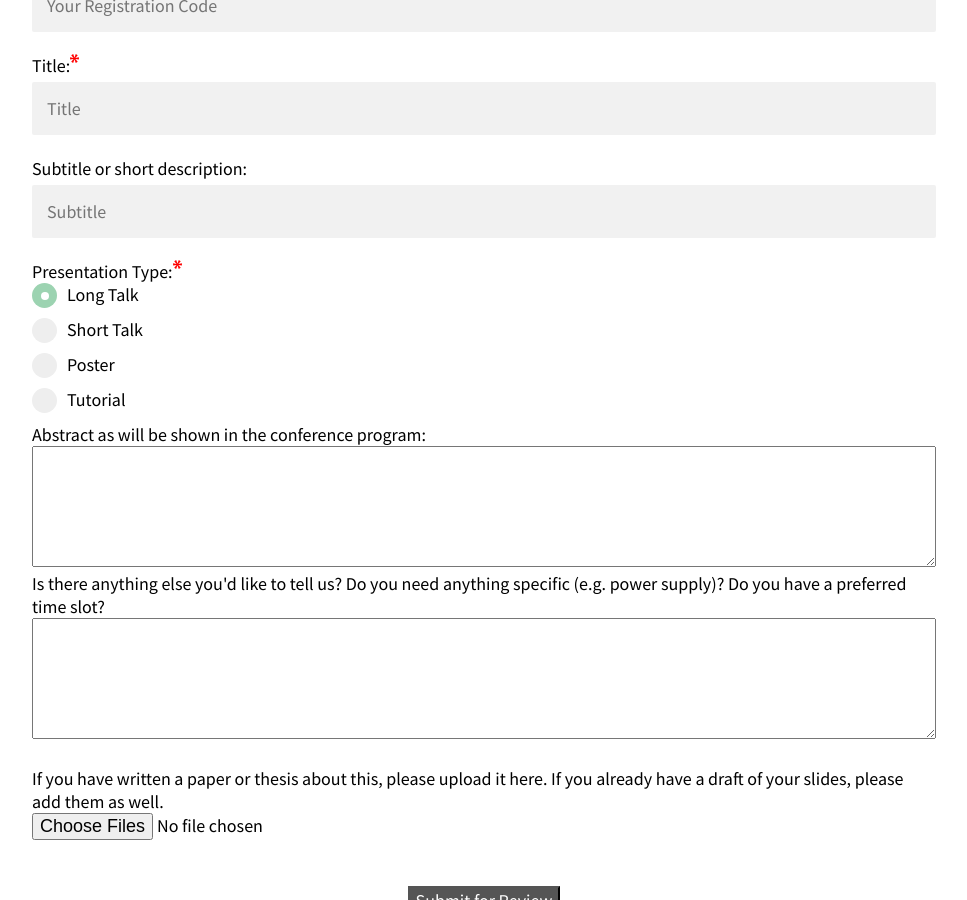
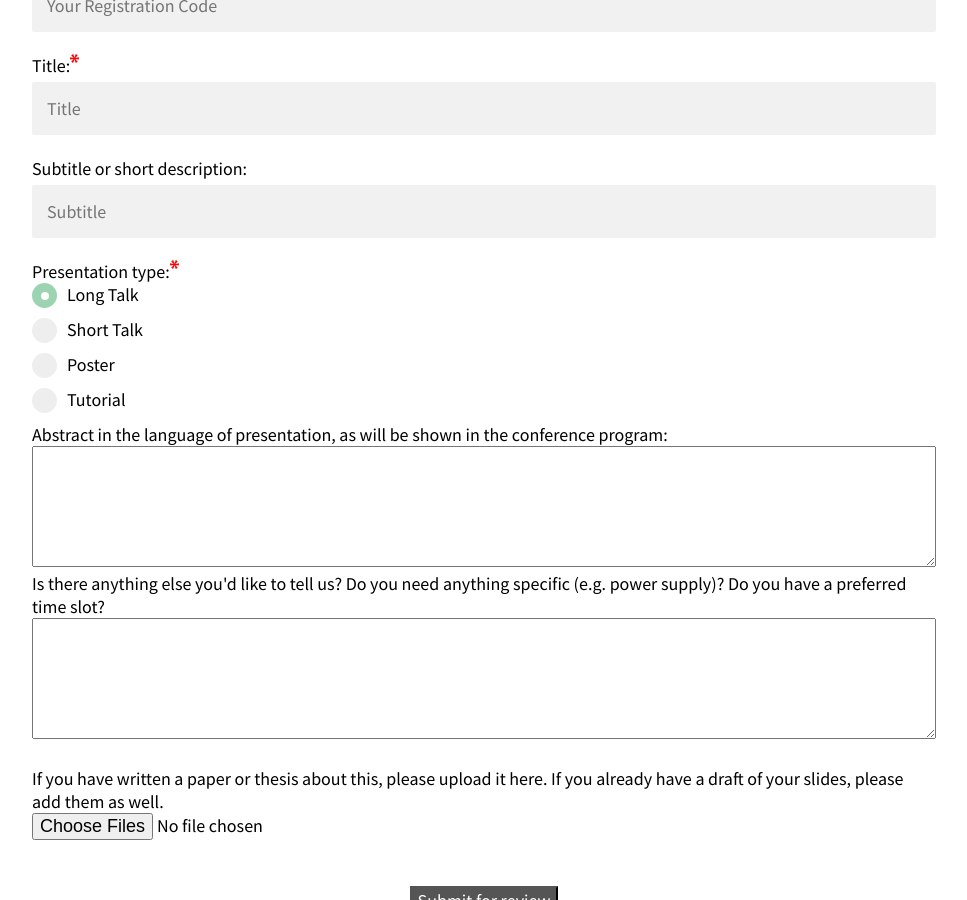
Before and after one commit to namednil/tacos29, a Jekyll site: the page built from call.md, in a window 1280 px wide and 900 px high, scrolled down 1191 px. Shown: the whole window, without its empty margins (304-1271 px from the left). Built offline with Jekyll 4.4.1, drawn with Linux system fonts in a browser that asks for light colours; some web fonts are replaced.

Commit message:
minor things

```diff
--- a/_data/program_friday.yml
+++ b/_data/program_friday.yml
@@ -2,7 +2,7 @@
   time: 12:00-14:00
   room: "Foyer of C7.2"
   title: "Registration"
-  speaker: "TaCoS-Orga-Team"
+  speaker: "TaCoS Team"
   text: "You can fetch your conference material."
 - 2:
   time: 14:00-14:45
--- a/_data/program_sunday.yml
+++ b/_data/program_sunday.yml
@@ -20,5 +20,5 @@
   time: 11:30-12:00
   room: "Conference room"
   title: "Closing Remarks & Next Tacos"
-  speaker: "TaCoS-Orga-Team"
+  speaker: "TaCoS Team"
   text: ""
--- a/call.md
+++ b/call.md
@@ -58,7 +58,7 @@ layout: project
             <label for="subtitle">Subtitle or short description:</label>
             <input id="subtitle" name="subtitle" type="text" placeholder="Subtitle" required>
 
-            <label>Presentation Type:<svg class="icon" focusable="false"><use xlink:href="#required"></use></svg></label>
+            <label>Presentation type:<svg class="icon" focusable="false"><use xlink:href="#required"></use></svg></label>
             <label class="container">Long Talk
                 <input type="radio" value="longtalk" checked="checked" name="presentation">
                 <span class="checkmark"></span>
@@ -76,7 +76,7 @@ layout: project
                 <span class="checkmark"></span>
             </label>
             <label>
-            Abstract as will be shown in the conference program:<br></label>
+            Abstract in the language of presentation, as will be shown in the conference program:<br></label>
             <textarea rows="5" name="abstract" form="paper-form" id="abstract" style="width:100%"></textarea>
 
             <label>
@@ -87,7 +87,7 @@ layout: project
             <input type="file" name="talk_files[]" id="talk_files" multiple>
             <br><br><br>
 	    <div style="text-align: center">
-              <button style="background-color: #555555;color: white" id="talk_button" onclick="register_talk();" type="button">Submit for Review</button>
+              <button style="background-color: #555555;color: white" id="talk_button" onclick="register_talk();" type="button">Submit for review</button>
             </div>
             <p id="call-text"></p>
         </form>
--- a/location.html
+++ b/location.html
@@ -50,6 +50,7 @@ layout: project
               The conference will take place in the buildings <a href="/images/lageplan/lageplan.pdf">C7.1 - C7.4</a> on the Saarbrücken campus.
               </p>
 
+              <p>When planning your trip to Saarbrücken, be sure to check if you can get funded by your university!</p>
               <iframe src="https://www.google.com/maps/embed?pb=!1m18!1m12!1m3!1d2604.127360348137!2d7.038786314926317!3d49.25503188065165!2m3!1f0!2f0!3f0!3m2!1i1024!2i768!4f13.1!3m3!1m2!1s0x4795b65faad2ce4f%3A0xdf77444e039a71b1!2sUniversit%C3%A4t+des+Saarlandes!5e0!3m2!1sde!2sde!4v1556126104583!5m2!1sde!2sde" width="600" height="450" frameborder="0" style="border:0" allowfullscreen></iframe>
 
           </ul>
```
